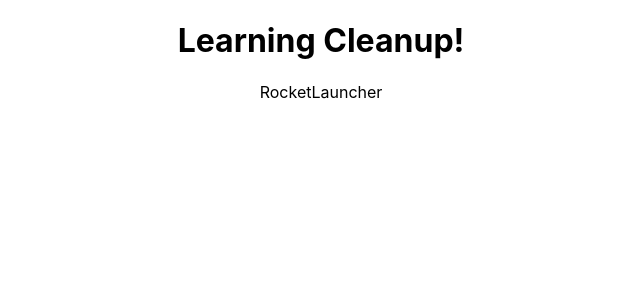
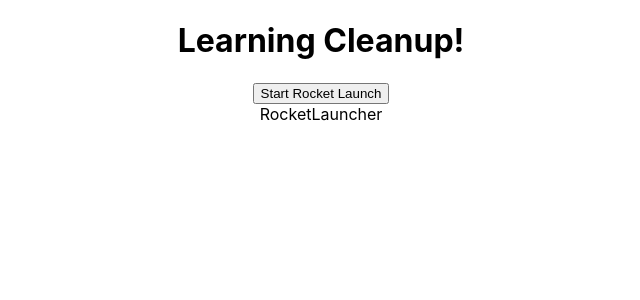
Before and after one commit to sagreenxyz/rocket-launch, a React (Create React App) app: page / in a window 1280 px wide. Shown: the top 300 px of the page, without its empty margins (319-959 px from the left). Built offline with nearby package versions, Linux system fonts and the light colour scheme.

Commit message:
6. adding a button for Start Rocket Launch

```diff
--- a/src/App.js
+++ b/src/App.js
@@ -13,6 +13,9 @@ function App() {
     <div className="App">
       <main>
         <h1>Learning Cleanup!</h1>
+        <button>
+          Start Rocket Launch
+        </button>
         <RocketLauncher />
       </main>
     </div>
```
